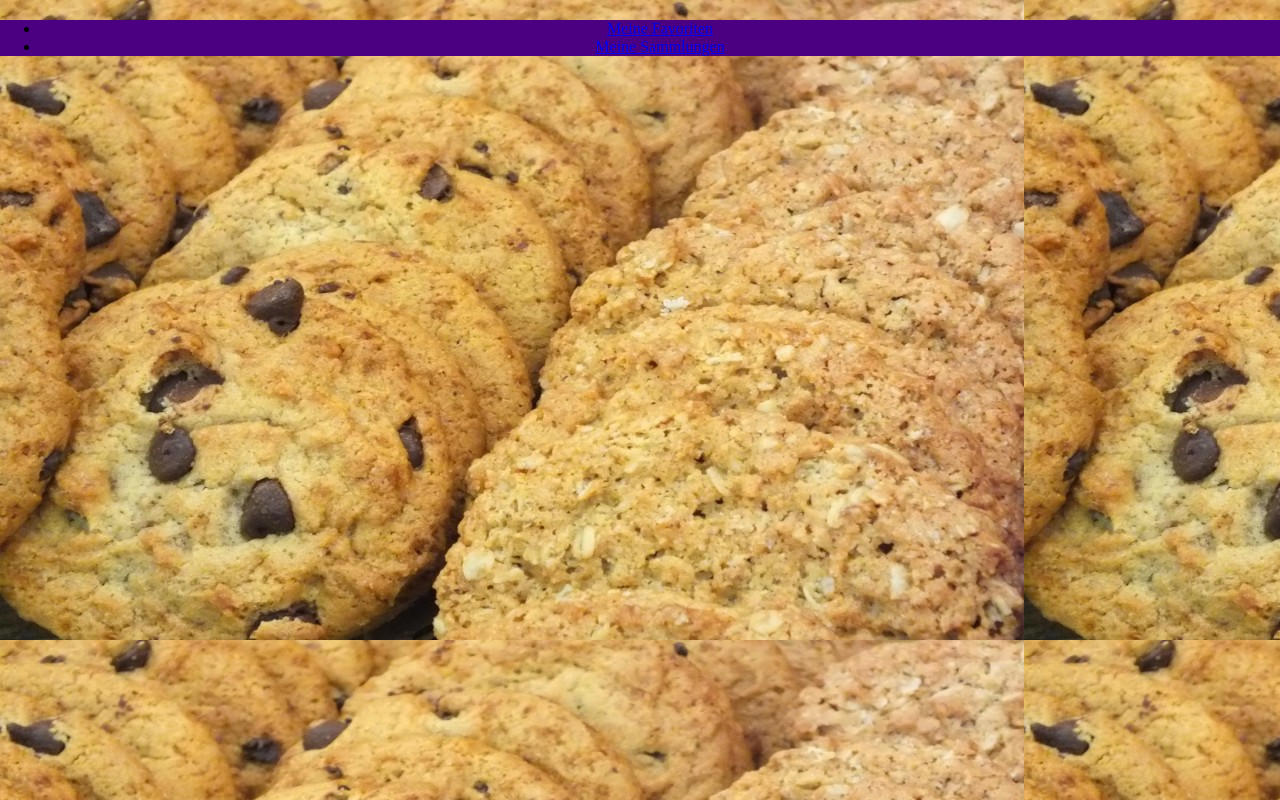
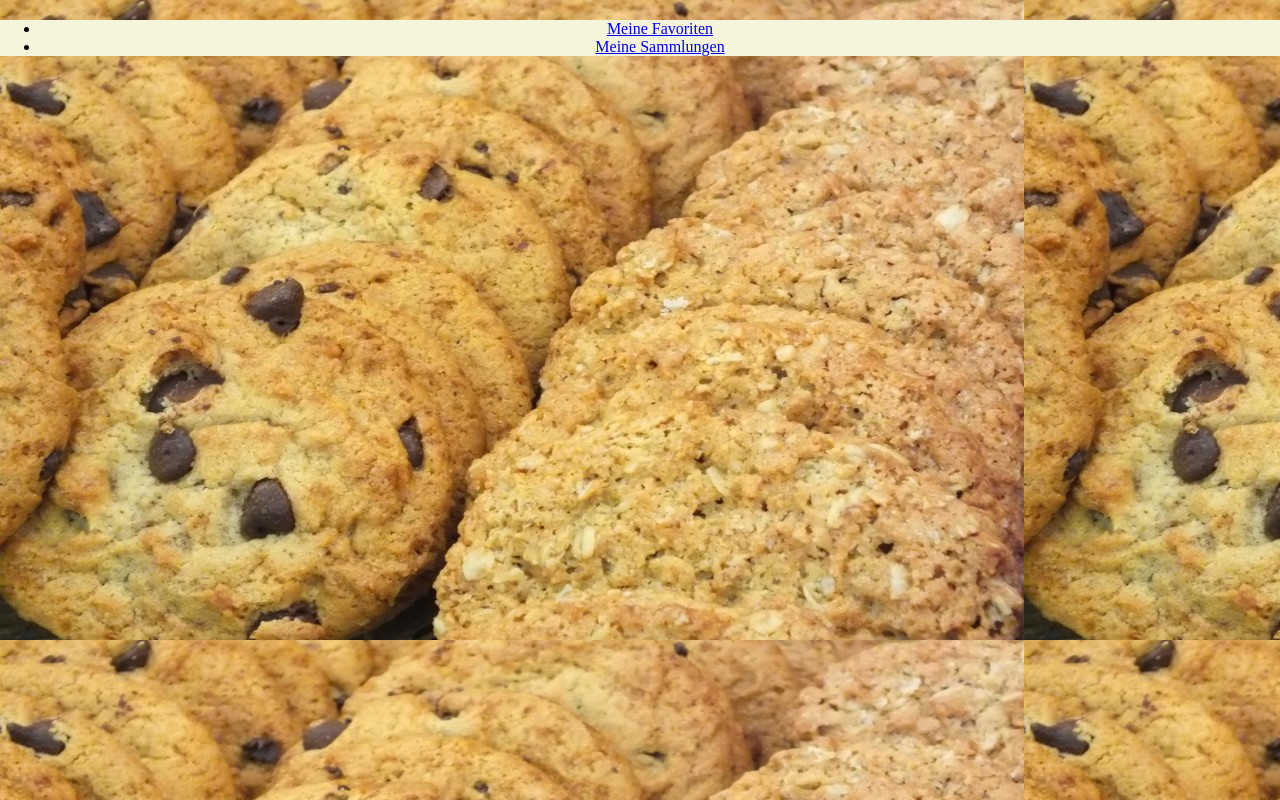
Before and after one commit to idaxe/GIS-SoSe-2021, a website: page Prüfungsabgabe/Alle Rezepte.html in a window 1280 px wide. Drawn offline with Linux system fonts and the light colour scheme.

Commit message:
colorchange

```diff
--- a/Prüfungsabgabe/style.css
+++ b/Prüfungsabgabe/style.css
@@ -16,7 +16,7 @@ form {
 nav {
     position: relative;
     margin: 20px auto;
-    background-color: indigo;
+    background-color: beige;
 }
 
 main {
```
